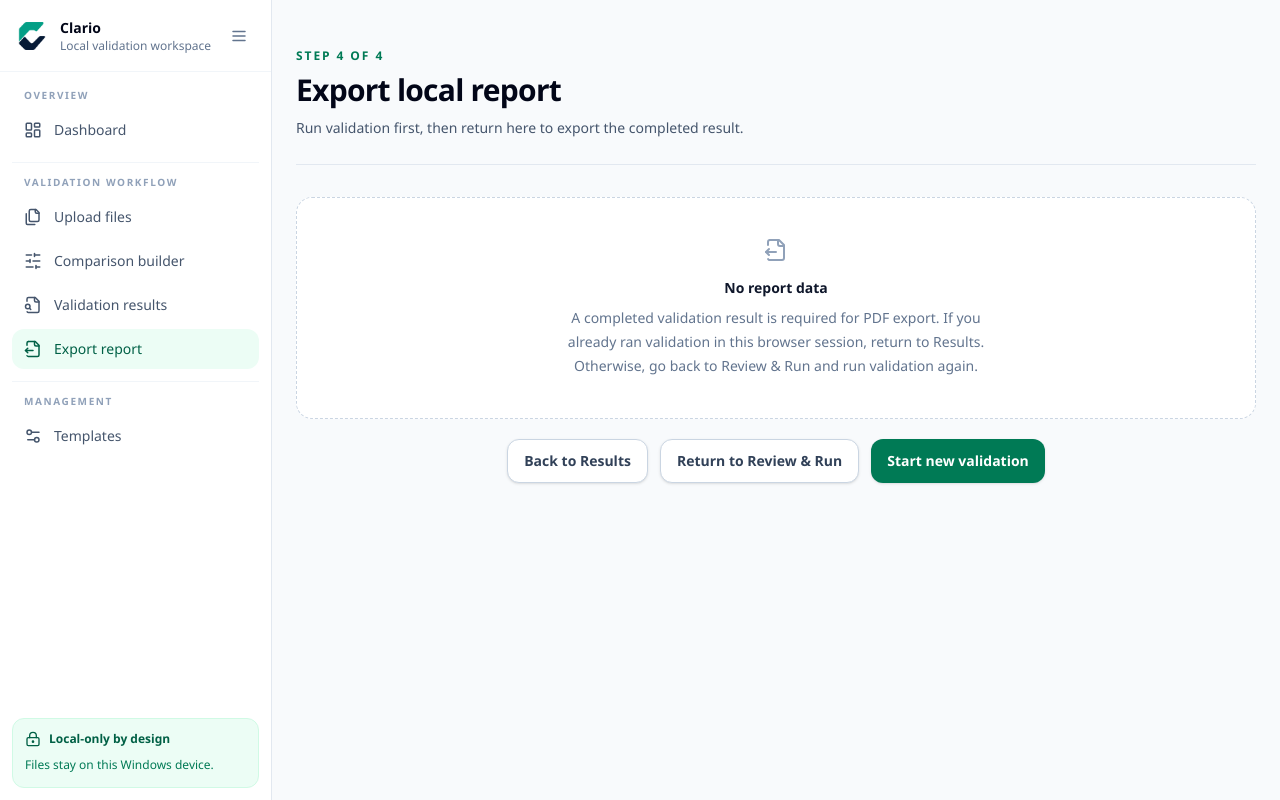
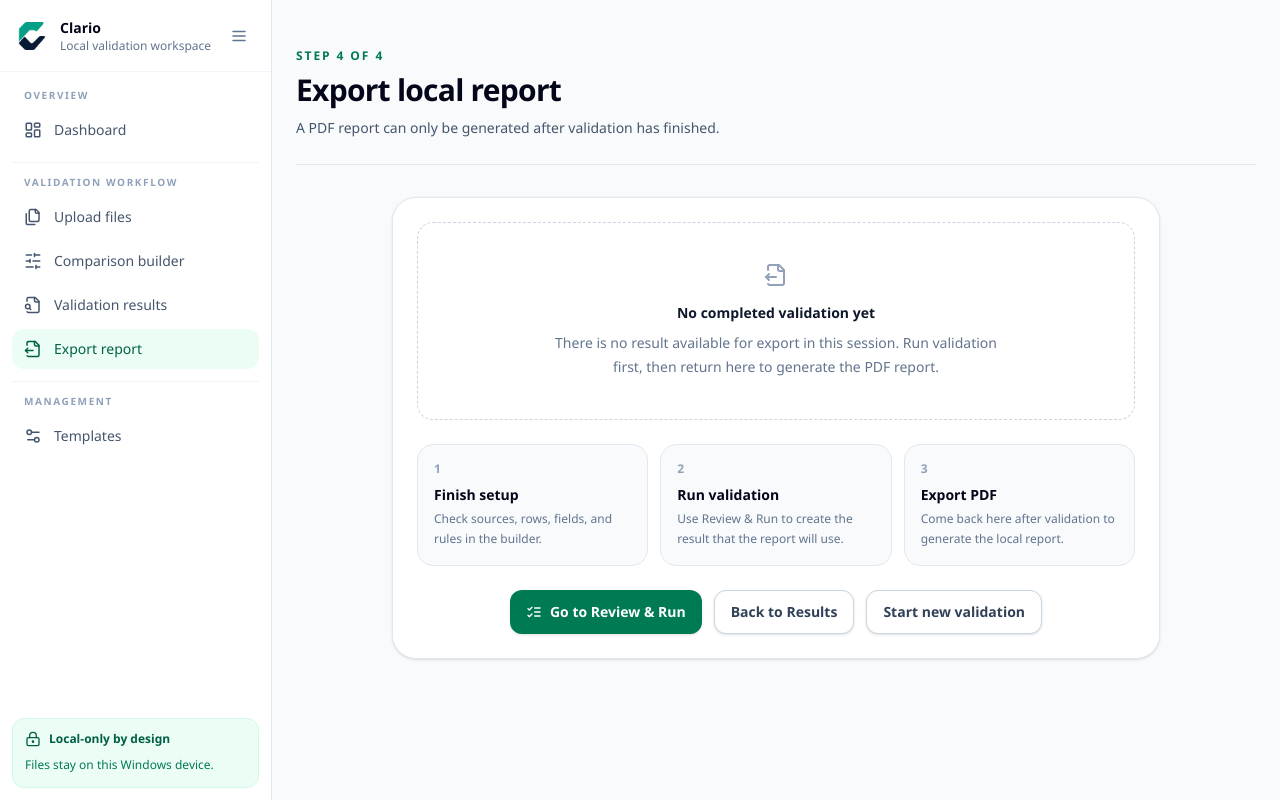
Before and after one commit to xKurty06/clario, a React (Vite) app in the folder frontend/: page /reports in a window 1280 px wide. Built offline with nearby package versions, Linux system fonts and the light colour scheme; no server answers.

Commit message:
fix: clarify empty report state

```diff
--- a/frontend/src/pages/ReportExportPage.tsx
+++ b/frontend/src/pages/ReportExportPage.tsx
@@ -1,4 +1,4 @@
-import { CheckCircle2, Download, ExternalLink, FileOutput } from "lucide-react";
+import { CheckCircle2, Download, ExternalLink, FileOutput, ListChecks } from "lucide-react";
 import { useState } from "react";
 import { Link } from "react-router-dom";
 import { EmptyState } from "../components/common/EmptyState";
@@ -34,23 +34,46 @@ export function ReportExportPage() {
   if (!result) {
     return (
       <div>
-        <PageHeader eyebrow="Step 4 of 4" title="Export local report" description="Run validation first, then return here to export the completed result." />
+        <PageHeader
+          eyebrow="Step 4 of 4"
+          title="Export local report"
+          description="A PDF report can only be generated after validation has finished."
+        />
         <div className="pt-8">
+          <div className="mx-auto max-w-3xl rounded-3xl border border-slate-200 bg-white p-6 text-center shadow-sm">
             <EmptyState
               icon={FileOutput}
-            title="No report data"
-            description="A completed validation result is required for PDF export. If you already ran validation in this browser session, return to Results. Otherwise, go back to Review & Run and run validation again."
+              title="No completed validation yet"
+              description="There is no result available for export in this session. Run validation first, then return here to generate the PDF report."
             />
-          <div className="mt-5 flex flex-wrap justify-center gap-3">
+            <div className="mt-6 grid gap-3 text-left sm:grid-cols-3">
+              <div className="rounded-2xl border border-slate-200 bg-slate-50 p-4">
+                <p className="text-xs font-bold uppercase tracking-[0.14em] text-slate-400">1</p>
+                <p className="mt-2 text-sm font-semibold text-slate-950">Finish setup</p>
+                <p className="mt-1 text-xs leading-5 text-slate-500">Check sources, rows, fields, and rules in the builder.</p>
+              </div>
+              <div className="rounded-2xl border border-slate-200 bg-slate-50 p-4">
+                <p className="text-xs font-bold uppercase tracking-[0.14em] text-slate-400">2</p>
+                <p className="mt-2 text-sm font-semibold text-slate-950">Run validation</p>
+                <p className="mt-1 text-xs leading-5 text-slate-500">Use Review & Run to create the result that the report will use.</p>
+              </div>
+              <div className="rounded-2xl border border-slate-200 bg-slate-50 p-4">
+                <p className="text-xs font-bold uppercase tracking-[0.14em] text-slate-400">3</p>
+                <p className="mt-2 text-sm font-semibold text-slate-950">Export PDF</p>
+                <p className="mt-1 text-xs leading-5 text-slate-500">Come back here after validation to generate the local report.</p>
+              </div>
+            </div>
+            <div className="mt-6 flex flex-wrap justify-center gap-3">
+              <Link to="/mapping" className={primaryActionClass}>
+                <ListChecks className="size-4" /> Go to Review & Run
+              </Link>
               <Link to="/results" className={secondaryActionClass}>
                 Back to Results
               </Link>
-            <Link to="/mapping" className={secondaryActionClass}>
-              Return to Review & Run
-            </Link>
-            <Link to="/upload" className={primaryActionClass}>
+              <Link to="/upload" className={secondaryActionClass}>
                 Start new validation
               </Link>
+            </div>
           </div>
         </div>
       </div>
```
Lines whose indentation alone changed are shown as unchanged.
